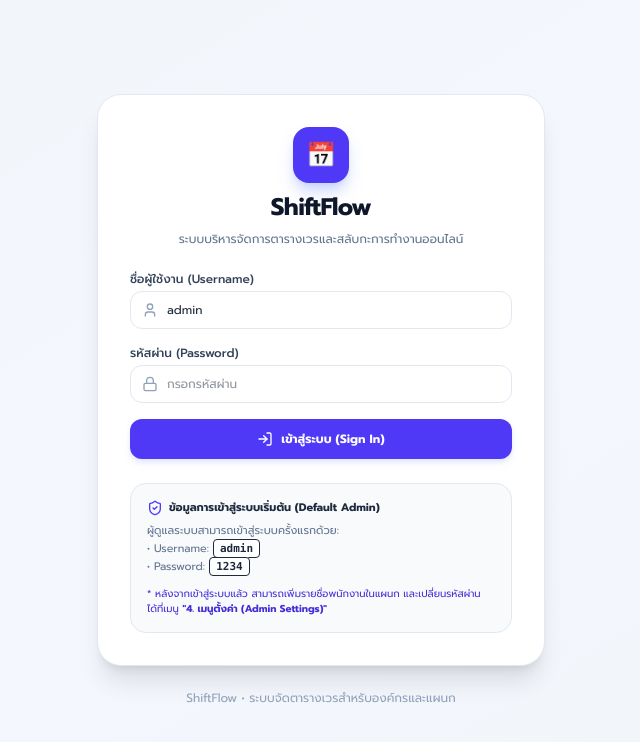
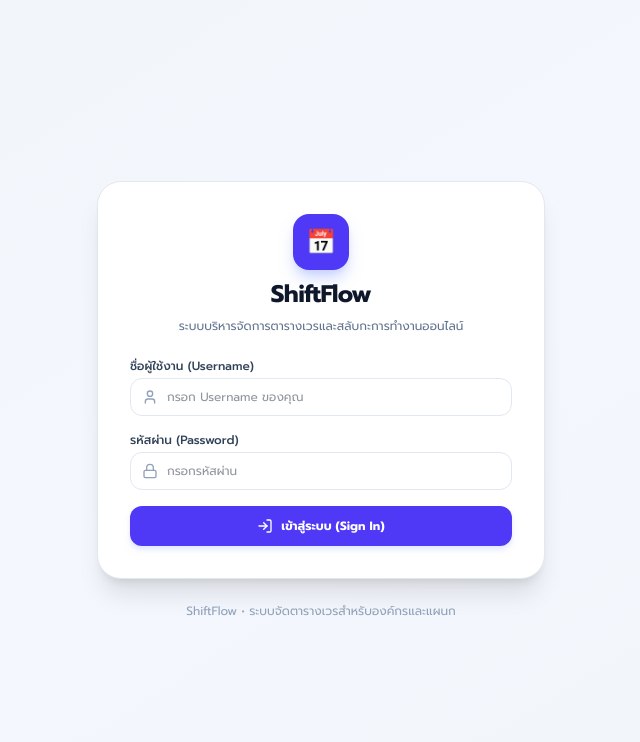
Before and after one commit to comkihart-sketch/ITFORWORK, a React (Vite) app in the folder client/: page / in a window 1280 px wide. Shown: the top 742 px of the page, without its empty margins (319-959 px from the left). Built offline with nearby package versions, Linux system fonts and the light colour scheme.

Commit message:
Update ShiftFlow: 15/9/2569 19:55:29

```diff
--- a/client/src/components/LoginView.jsx
+++ b/client/src/components/LoginView.jsx
@@ -1,8 +1,8 @@
 import React, { useState } from 'react';
-import { Lock, User, LogIn, Calendar, ShieldCheck, AlertCircle } from 'lucide-react';
+import { Lock, User, LogIn, Calendar, AlertCircle } from 'lucide-react';
 
 export default function LoginView({ onLoginSuccess, onShowToast, api }) {
-  const [username, setUsername] = useState('admin');
+  const [username, setUsername] = useState('');
   const [password, setPassword] = useState('');
   const [isLoading, setIsLoading] = useState(false);
   const [errorMsg, setErrorMsg] = useState('');
@@ -97,24 +97,6 @@ export default function LoginView({ onLoginSuccess, onShowToast, api }) {
           </button>
         </form>
 
-        {/* Initial Setup Info Callout */}
-        <div className="bg-slate-50 p-4 rounded-2xl border border-slate-200 space-y-1.5 text-[11px] text-slate-600">
-          <div className="font-bold text-slate-800 flex items-center gap-1.5">
-            <ShieldCheck className="w-4 h-4 text-indigo-600" />
-            <span>ข้อมูลการเข้าสู่ระบบเริ่มต้น (Default Admin)</span>
-          </div>
-          <p className="text-slate-500 leading-relaxed">
-            ผู้ดูแลระบบสามารถเข้าสู่ระบบครั้งแรกด้วย:
-            <br />
-            • Username: <code className="bg-white px-1.5 py-0.5 rounded border font-semibold text-slate-800">admin</code>
-            <br />
-            • Password: <code className="bg-white px-1.5 py-0.5 rounded border font-semibold text-slate-800">1234</code>
-          </p>
-          <p className="text-[10px] text-indigo-700 pt-1">
-            * หลังจากเข้าสู่ระบบแล้ว สามารถเพิ่มรายชื่อพนักงานในแผนก และเปลี่ยนรหัสผ่านได้ที่เมนู <b>"4. เมนูตั้งค่า (Admin Settings)"</b>
-          </p>
-        </div>
-
       </div>
 
       <div className="mt-6 text-xs text-slate-400">
--- a/client/src/components/Navbar.jsx
+++ b/client/src/components/Navbar.jsx
@@ -32,24 +32,8 @@ export default function Navbar({
           </div>
         </div>
 
-        {/* User Profile & Demo Switcher */}
+        {/* User Profile & Actions */}
         <div className="flex items-center space-x-3">
-
-          {/* Fast Switch User Selector (Demo & Test) */}
-          <div className="flex items-center bg-slate-100 p-1 rounded-xl border border-slate-200 text-xs">
-            <span className="text-slate-500 px-2 font-medium hidden md:inline">สลับบัญชีทดสอบ:</span>
-            <select
-              value={currentUser?.id || ''}
-              onChange={(e) => onSwitchUser(parseInt(e.target.value))}
-              className="bg-white text-slate-800 font-semibold px-2 py-1 rounded-lg border border-slate-200 outline-none cursor-pointer text-xs"
-            >
-              {allUsers.map(u => (
-                <option key={u.id} value={u.id}>
-                  {u.full_name} ({u.role === 'ADMIN' ? 'Admin' : 'Staff'})
-                </option>
-              ))}
-            </select>
-          </div>
 
           {/* Pending Notification Button */}
           <button
```
